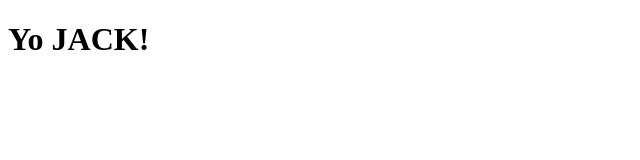
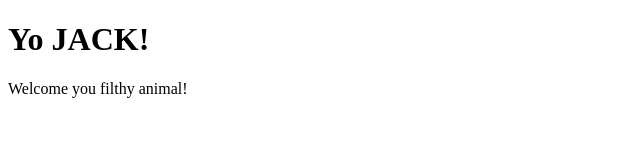
Before and after one commit to darkbasco/webserverdemo, a website: page public/index.html in a window 1280 px wide. Shown: the whole page, without its empty margins (0-640 px from the left). Drawn offline with Linux system fonts and the light colour scheme.

Commit message:
added p tag

```diff
--- a/public/index.html
+++ b/public/index.html
@@ -6,4 +6,5 @@
     </head>
     <body>
         <h1>Yo JACK!</h1>
+        <p>Welcome you filthy animal!</p>
     </body>
```
